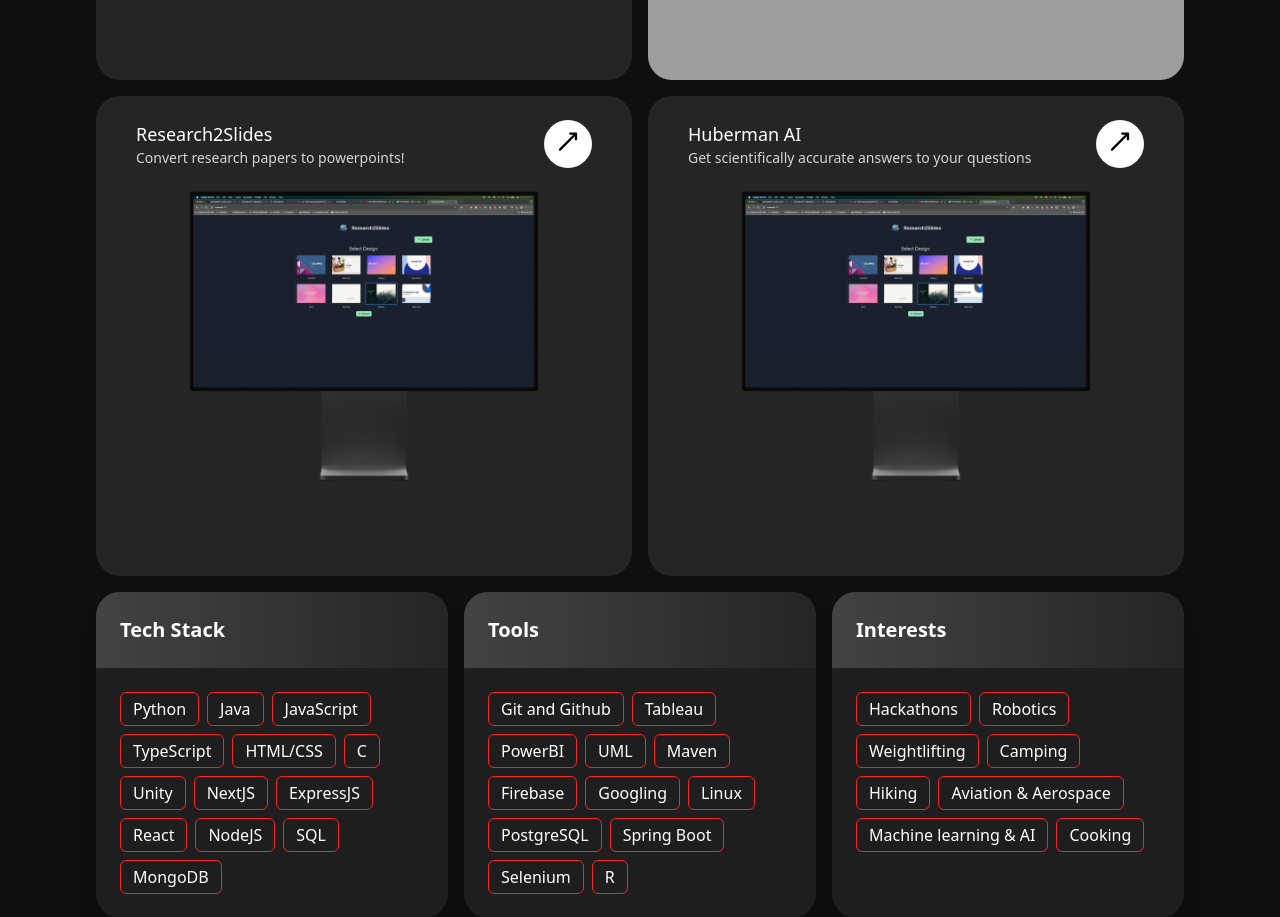
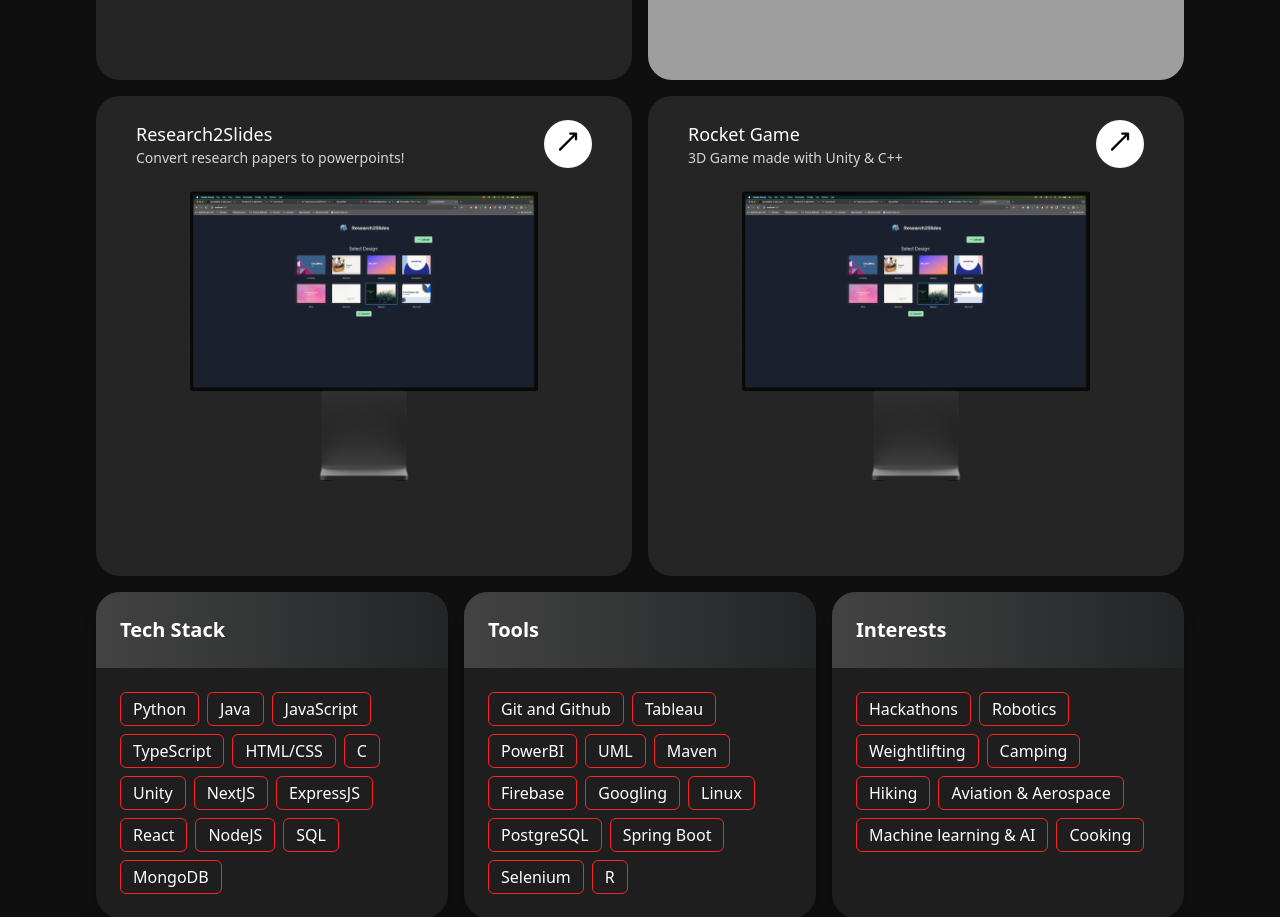
Before and after one commit to ayanalikhan4/Personal-Website, a Next.js app: page / in a window 1280 px wide. Shown: the part 1500-2417 px from the top of the page. Built offline with nearby package versions, Linux system fonts and the light colour scheme; grey boxes are pictures that could not be loaded.

Commit message:
resume link updated

```diff
--- a/src/pages/index.tsx
+++ b/src/pages/index.tsx
@@ -68,7 +68,7 @@
                 <Linkedin className="w-5 h-5" />
               </SocialButton>
 
-              <SocialButton bgColor="dribble" link="https://drive.google.com/file/d/1kM9gJMOSeS_mOWNT7OywWfEaQTz1FOAa/view?usp=sharinge">
+              <SocialButton bgColor="dribble" link="https://docs.google.com/document/d/1GQHRYXHSb6MPM9W0aQpyTu52O4FA_gft/edit?usp=sharing&ouid=100819565910931085672&rtpof=true&sd=true">
                 <Doc className="w-5 h-5" />
               </SocialButton>
 
@@ -109,12 +109,12 @@
           link="https://research2-slides-front-end.vercel.app/"
         />
         <ProjectPreview
-          name="Huberman AI"
-          description="Get scientifically accurate answers to your questions"
+          name="Rocket Game"
+          description="3D Game made with Unity & C++"
           imageUrl="/project-3.png"
           bgColor="#252525"
           dark
-          link="https://research2-slides-front-end.vercel.app/"
+          link="https://github.com/Rayaan-khan428/Udemy-Rocket-Game"
         />
       </section>
 
```
